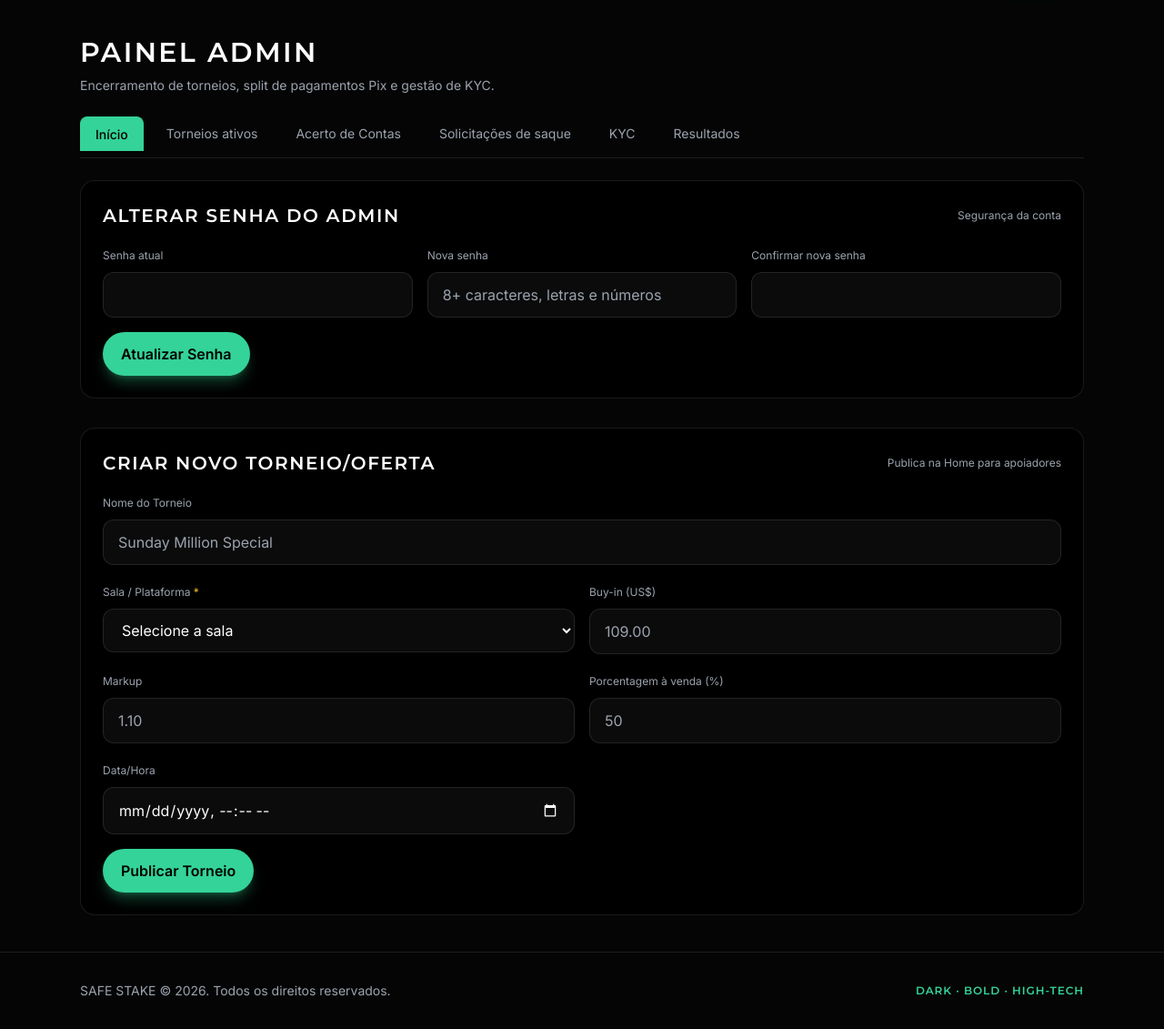
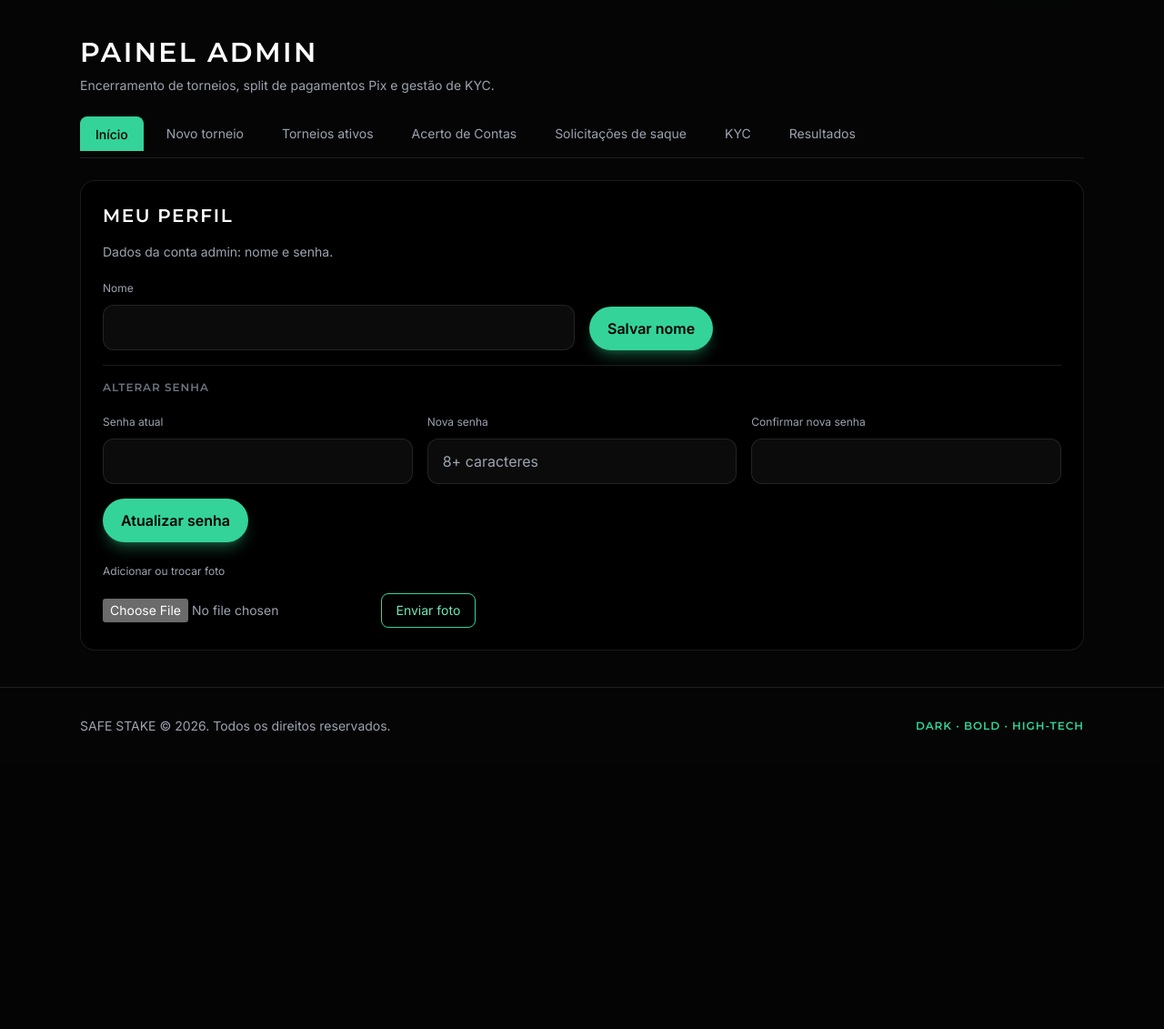
Before and after one commit to suporte696/safestake, a FastAPI app: template templates/admin_dashboard.html in a window 1280 px wide. Shown: the part 71-1202 px from the top of the page at 91% size. After the commit the page ends 875 px from the top, so only its background shows below. Run offline with FastAPI, Linux system fonts and the light colour scheme; the template is opened without the code that fills it, so the values that code supplies are empty; some libraries are stand-ins or nearby versions.

Commit message:
Implement profile management features in admin dashboard
- Added functionality for updating admin profile name and profile photo, enhancing user experience and personalization.
- Introduced new routes for handling profile updates, including validation and error handling for photo uploads.
- Updated admin dashboard template to include profile management options, improving accessibility to user settings.
- Refactored existing code for better organization and clarity in handling user profile data.

```diff
--- a/models.py
+++ b/models.py
@@ -33,6 +33,7 @@ class User(Base):
     is_blocked: Mapped[bool] = mapped_column(Boolean, default=False, nullable=False)
     blocked_reason: Mapped[str | None] = mapped_column(String(255))
     blocked_at: Mapped[datetime | None] = mapped_column(DateTime(timezone=True))
+    profile_photo_url: Mapped[str | None] = mapped_column(String(512))
 
     wallet: Mapped["Wallet"] = relationship(back_populates="user", uselist=False)
     crypto_transactions: Mapped[list["CryptoTransaction"]] = relationship(back_populates="user")
--- a/templates/admin_dashboard.html
+++ b/templates/admin_dashboard.html
@@ -11,6 +11,7 @@
 
   <div class="flex flex-wrap gap-2 border-b border-white/10 pb-2">
     <button type="button" class="admin-tab px-4 py-2 rounded-t-lg text-sm font-medium bg-emerald-400 text-black border border-emerald-400 border-b-0 -mb-px transition" data-tab="inicio">Início</button>
+    <button type="button" class="admin-tab px-4 py-2 rounded-t-lg text-sm text-gray-400 hover:text-white border border-transparent border-b-0 transition" data-tab="novo-torneio">Novo torneio</button>
     <button type="button" class="admin-tab px-4 py-2 rounded-t-lg text-sm text-gray-400 hover:text-white border border-transparent border-b-0 transition" data-tab="torneios">Torneios ativos</button>
     <button type="button" class="admin-tab px-4 py-2 rounded-t-lg text-sm text-gray-400 hover:text-white border border-transparent border-b-0 transition" data-tab="acerto">Acerto de Contas</button>
     <button type="button" class="admin-tab px-4 py-2 rounded-t-lg text-sm text-gray-400 hover:text-white border border-transparent border-b-0 transition" data-tab="saques">Solicitações de saque</button>
@@ -20,10 +21,13 @@
 
   <div id="tab-inicio" class="admin-tab-panel space-y-8">
   <div class="bg-black border border-white/10 rounded-2xl p-6 space-y-4">
-    <div class="flex items-center justify-between">
-      <h2 class="font-title text-xl uppercase">Alterar Senha do Admin</h2>
-      <span class="text-xs text-gray-400">Segurança da conta</span>
+    <h2 class="font-title text-xl uppercase">Meu perfil</h2>
+    <p class="text-sm text-gray-400">Dados da conta admin: nome e senha.</p>
+    {% if profile_success %}
+    <div class="border border-emerald-500/40 text-emerald-300 bg-emerald-500/10 px-4 py-3 rounded-xl text-sm">
+      Perfil atualizado com sucesso.
     </div>
+    {% endif %}
     {% if password_error %}
     <div class="border border-red-500/40 text-red-300 bg-red-500/10 px-4 py-3 rounded-xl text-sm">
       {{ password_error }}
@@ -34,7 +38,25 @@
       Senha atualizada com sucesso.
     </div>
     {% endif %}
-    <form method="post" action="/admin/password/update" class="grid gap-4 md:grid-cols-3">
+    <form method="post" action="/admin/profile/update" class="grid gap-4 md:grid-cols-2">
+      <div class="space-y-2">
+        <label class="text-xs text-gray-400">Nome</label>
+        <input
+          type="text"
+          name="nome"
+          value="{{ user.nome if user else '' }}"
+          required
+          class="w-full bg-[#0b0b0b] border border-white/10 rounded-xl px-4 py-3 text-white focus:outline-none focus:border-emerald-400"
+        />
+      </div>
+      <div class="space-y-2 flex items-end">
+        <button type="submit" class="px-5 py-3 rounded-full bg-emerald-400 text-black font-semibold shadow-lg shadow-emerald-400/30">
+          Salvar nome
+        </button>
+      </div>
+    </form>
+    <form method="post" action="/admin/password/update" class="grid gap-4 md:grid-cols-3 pt-4 border-t border-white/10">
+      <p class="md:col-span-3 text-xs text-gray-500 font-title uppercase">Alterar senha</p>
       <div class="space-y-2">
         <label class="text-xs text-gray-400">Senha atual</label>
         <input
@@ -50,7 +72,7 @@
           type="password"
           name="new_password"
           required
-          placeholder="8+ caracteres, letras e números"
+          placeholder="8+ caracteres"
           class="w-full bg-[#0b0b0b] border border-white/10 rounded-xl px-4 py-3 text-white focus:outline-none focus:border-emerald-400"
         />
       </div>
@@ -64,16 +86,26 @@
         />
       </div>
       <div class="md:col-span-3">
-        <button
-          type="submit"
-          class="px-5 py-3 rounded-full bg-emerald-400 text-black font-semibold shadow-lg shadow-emerald-400/30"
-        >
-          Atualizar Senha
+        <button type="submit" class="px-5 py-3 rounded-full bg-emerald-400 text-black font-semibold shadow-lg shadow-emerald-400/30">
+          Atualizar senha
         </button>
       </div>
     </form>
+    {% if user and getattr(user, 'profile_photo_url', None) %}
+    <div class="pt-4 border-t border-white/10">
+      <p class="text-xs text-gray-500 font-title uppercase mb-2">Foto de perfil</p>
+      <img src="{{ user.profile_photo_url }}" alt="Foto de perfil" class="w-20 h-20 rounded-full object-cover border border-white/10" />
+    </div>
+    {% endif %}
+    <form method="post" action="/admin/profile/photo" enctype="multipart/form-data" class="pt-2">
+      <label class="text-xs text-gray-400 block mb-2">Adicionar ou trocar foto</label>
+      <input type="file" name="photo" accept="image/*" class="text-sm text-gray-400" />
+      <button type="submit" class="mt-2 px-4 py-2 rounded-lg border border-emerald-400 text-emerald-300 hover:bg-emerald-400 hover:text-black transition text-sm">Enviar foto</button>
+    </form>
+  </div>
   </div>
 
+  <div id="tab-novo-torneio" class="admin-tab-panel hidden space-y-8">
   <div class="bg-black border border-white/10 rounded-2xl p-6 space-y-4">
     <div class="flex items-center justify-between">
       <h2 class="font-title text-xl uppercase">Criar Novo Torneio/Oferta</h2>
@@ -337,50 +369,34 @@
     {% if not withdrawal_requests %}
     <p class="text-sm text-gray-500">Sem solicitações registradas.</p>
     {% else %}
-    <div class="overflow-x-auto">
-      <table class="w-full text-sm text-left text-gray-300">
-        <thead class="text-xs uppercase text-gray-500 border-b border-white/10">
-          <tr>
-            <th class="py-3">Usuário</th>
-            <th class="py-3">Valor (US$)</th>
-            <th class="py-3">Valor (R$)</th>
-            <th class="py-3">PIX destino</th>
-            <th class="py-3">Status</th>
-            <th class="py-3">Obs.</th>
-            <th class="py-3">Data</th>
-            <th class="py-3 text-right">Ação</th>
-          </tr>
-        </thead>
-        <tbody class="divide-y divide-white/5">
+    <div class="grid gap-4 md:grid-cols-2 lg:grid-cols-3">
       {% for wr in withdrawal_requests %}
-          <tr>
-            <td class="py-3">
-              {{ wr.user.nome if wr.user else ("Usuário #" ~ wr.user_id) }}
-            </td>
-            <td class="py-3 font-mono">US$ {{ "%.2f"|format(wr.amount) }}</td>
-            <td class="py-3 font-mono text-xs text-gray-400">R$ {{ "%.2f"|format((wr.amount|float) * ptax_rate) }}</td>
-            <td class="py-3 font-mono text-xs">
-              <span class="copy-pix-value text-gray-400" data-pix="{{ wr.pix_key }}" title="Copiar PIX (valor completo)">{{ pix_masked_by_wr.get(wr.id, wr.pix_key) }}</span>
-              <button type="button" class="copy-pix-btn ml-1 inline-flex align-middle text-gray-400 hover:text-emerald-400 transition" data-pix="{{ wr.pix_key }}" title="Copiar chave PIX" aria-label="Copiar">📋</button>
-            </td>
-            <td class="py-3">
+      <article class="bg-[#0b0b0b] border border-white/10 rounded-xl p-4 space-y-3">
+        <div class="flex items-start justify-between gap-2">
+          <div>
+            <p class="font-semibold text-white">{{ wr.user.nome if wr.user else ("Usuário #" ~ wr.user_id) }}</p>
+            <p class="text-xs text-gray-500">{{ wr.created_at.strftime("%d/%m/%Y %H:%M") if wr.created_at else "-" }}</p>
+          </div>
           {% if wr.status == "PENDING" %}
-              <span class="px-3 py-1 rounded-full text-xs border border-amber-400/40 text-amber-300">Pendente</span>
+          <span class="px-2.5 py-1 rounded-full text-xs border border-amber-400/40 text-amber-300 shrink-0">Pendente</span>
           {% elif wr.status == "APPROVED" %}
-              <span class="px-3 py-1 rounded-full text-xs border border-emerald-400/40 text-emerald-400">Aprovado</span>
+          <span class="px-2.5 py-1 rounded-full text-xs border border-emerald-400/40 text-emerald-400 shrink-0">Aprovado</span>
           {% else %}
-              <span class="px-3 py-1 rounded-full text-xs border border-red-500/40 text-red-300">Rejeitado</span>
+          <span class="px-2.5 py-1 rounded-full text-xs border border-red-500/40 text-red-300 shrink-0">Rejeitado</span>
           {% endif %}
-            </td>
-            <td class="py-3 text-gray-400">{{ wr.admin_note or "-" }}</td>
-            <td class="py-3 text-gray-400">{{ wr.created_at.strftime("%d/%m/%Y %H:%M") if wr.created_at else "-" }}</td>
-            <td class="py-3 text-right">
+        </div>
+        <div class="space-y-1 text-sm">
+          <p class="font-mono text-emerald-400">US$ {{ "%.2f"|format(wr.amount) }} <span class="text-gray-500 text-xs">(R$ {{ "%.2f"|format((wr.amount|float) * ptax_rate) }})</span></p>
+          <p class="text-xs text-gray-400 flex items-center gap-1">
+            PIX: <span class="copy-pix-value font-mono text-gray-300" data-pix="{{ wr.pix_key }}" title="Copiar">{{ pix_masked_by_wr.get(wr.id, wr.pix_key) }}</span>
+            <button type="button" class="copy-pix-btn text-gray-500 hover:text-emerald-400 transition" data-pix="{{ wr.pix_key }}" title="Copiar chave PIX" aria-label="Copiar">📋</button>
+          </p>
+          {% if wr.admin_note %}
+          <p class="text-xs text-gray-500 pt-1">Obs: {{ wr.admin_note }}</p>
+          {% endif %}
+        </div>
         {% if wr.status == "PENDING" %}
-              <details class="inline-block text-left">
-                <summary class="cursor-pointer px-3 py-1 rounded-full border border-emerald-400 text-emerald-300 hover:bg-emerald-400 hover:text-black transition text-xs">
-                  Revisar
-                </summary>
-                <div class="mt-2 p-3 border border-white/10 rounded-xl bg-[#0b0b0b] min-w-[280px] space-y-3">
+        <div class="pt-2 border-t border-white/10 space-y-2">
           <div class="flex rounded-lg bg-white/5 p-1 border border-white/10 withdraw-switch-group">
             <button type="button" class="withdraw-switch-approve flex-1 px-3 py-2 rounded-md text-xs font-semibold bg-emerald-400 text-black">Aprovar</button>
             <button type="button" class="withdraw-switch-reject flex-1 px-3 py-2 rounded-md text-xs text-gray-400 hover:text-white">Rejeitar</button>
@@ -398,15 +414,9 @@
             </form>
           </div>
         </div>
-              </details>
-              {% else %}
-              -
         {% endif %}
-            </td>
-          </tr>
+      </article>
       {% endfor %}
-        </tbody>
-      </table>
     </div>
     {% endif %}
   </div>
@@ -589,10 +599,9 @@
             const acertoPanel = document.getElementById("tab-acerto");
             if (acertoPanel) acertoPanel.classList.remove("hidden");
             const tid = link.getAttribute("data-tournament-id");
-            const finalized = link.getAttribute("data-finalized") === "1";
-            if (tid && finalized) {
+            if (tid) {
               const splitEl = document.getElementById("split-" + tid);
-              if (splitEl && splitEl.classList.contains("hidden")) splitEl.classList.remove("hidden");
+              if (splitEl) splitEl.classList.remove("hidden");
             }
           });
         });
@@ -619,11 +628,11 @@
   });
 
   document.querySelectorAll(".withdraw-switch-group").forEach((group) => {
-    const details = group.closest("details");
+    const card = group.closest("article") || group.closest("details") || group.parentElement;
     const approveBtn = group.querySelector(".withdraw-switch-approve");
     const rejectBtn = group.querySelector(".withdraw-switch-reject");
-    const formApprove = details?.querySelector(".withdraw-form-approve");
-    const formReject = details?.querySelector(".withdraw-form-reject");
+    const formApprove = card?.querySelector(".withdraw-form-approve");
+    const formReject = card?.querySelector(".withdraw-form-reject");
     approveBtn?.addEventListener("click", () => {
       approveBtn.classList.add("bg-emerald-400", "text-black");
       approveBtn.classList.remove("text-gray-400");
--- a/templates/base.html
+++ b/templates/base.html
@@ -123,12 +123,11 @@
           <div class="w-9 h-9 rounded-full border border-emerald-400/60 bg-emerald-400/10 flex items-center justify-center text-emerald-300 font-semibold text-sm">
             {{ user.nome[:1]|upper }}
           </div>
-          <a
-            href="{% if user.tipo == 'admin' %}{% if request.url.path.startswith('/player') %}/player/offers{% else %}/admin/dashboard{% endif %}{% elif user.tipo == 'jogador' %}/player/offers{% else %}/dashboard{% endif %}"
-            class="px-3 sm:px-4 py-2 rounded-full border border-emerald-400 text-emerald-300 hover:bg-emerald-400 hover:text-black transition text-sm truncate max-w-[140px] sm:max-w-none"
+          <span
+            class="px-3 sm:px-4 py-2 rounded-full border border-emerald-400 text-emerald-300 text-sm truncate max-w-[140px] sm:max-w-none inline-block cursor-default"
           >
             Olá, {{ user.nome }}
-          </a>
+          </span>
           <a
             href="/logout"
             class="px-3 sm:px-4 py-2 rounded-full border border-white/20 text-white hover:border-emerald-400 transition text-sm"
```
Also changed, not shown: docs/DB_MIGRATIONS.md (deleted, +0 -140 lines), routers/admin.py (+65 -22 lines), routers/marketplace.py (+43 -43 lines), services/storage.py (+21 -0 lines). Lines whose indentation alone changed are shown as unchanged.
